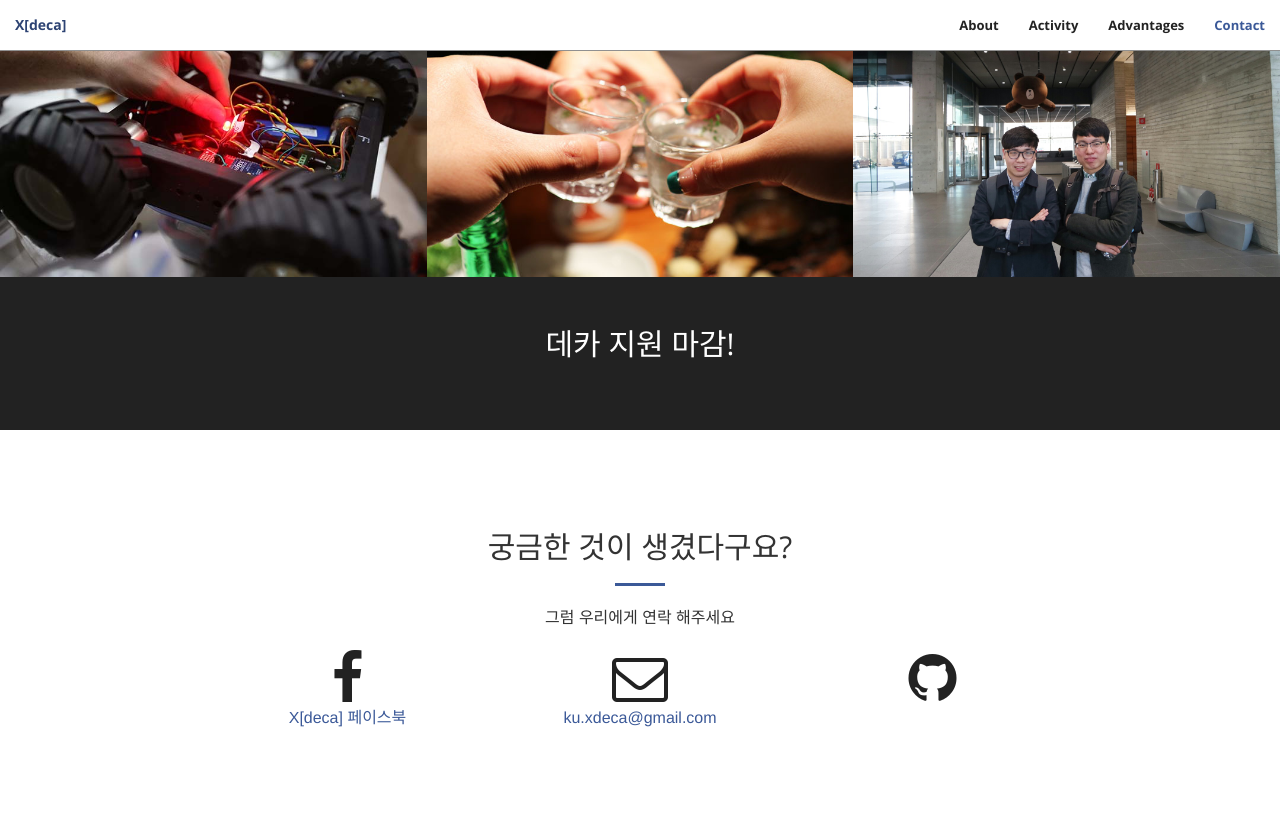
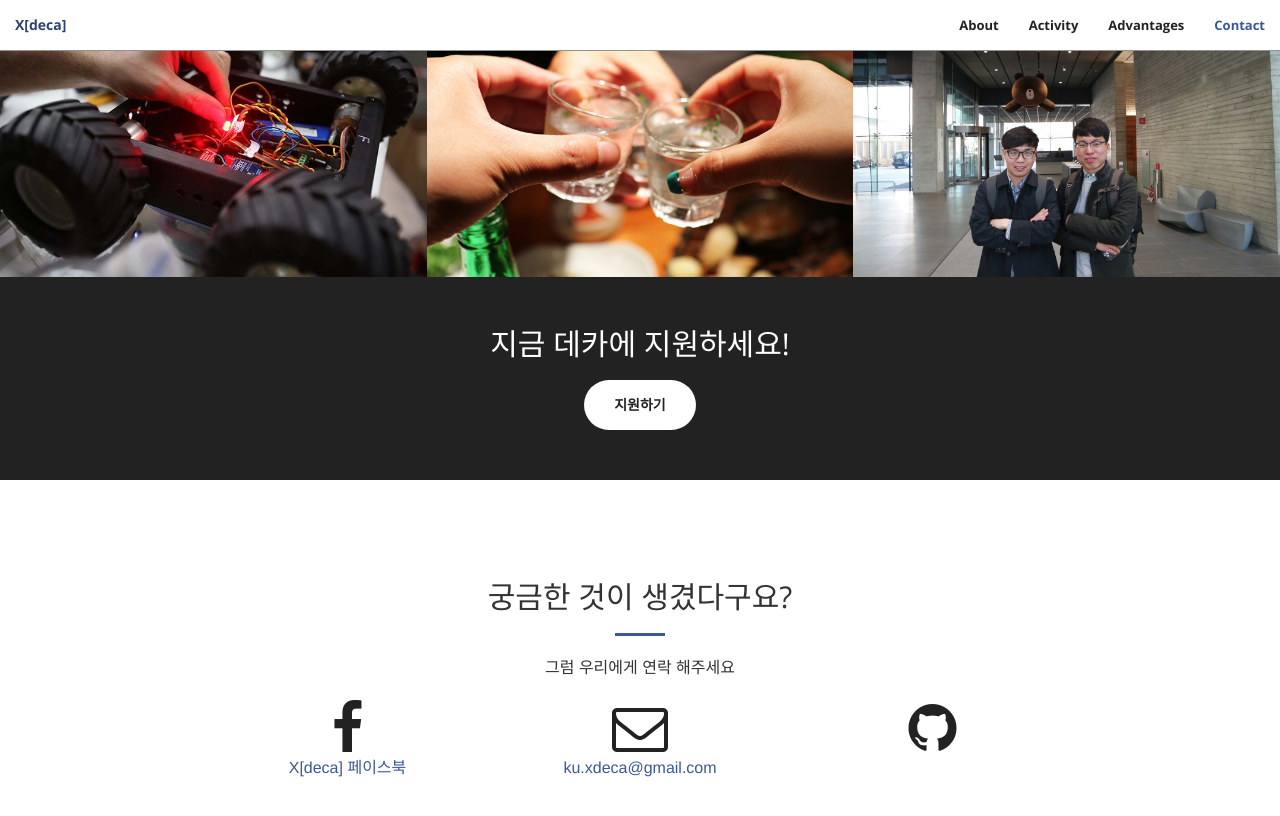
Before and after one commit to XDeca/xdeca.github.io, a Jekyll site: the page built from index.html, in a window 1280 px wide and 900 px high, scrolled down 2542 px. Shown: the top 816 px of the window. Built offline with Jekyll 4.4.1, drawn with Linux system fonts in a browser that asks for light colours.

Commit message:
Update aside.html

```diff
--- a/_includes/aside.html
+++ b/_includes/aside.html
@@ -1,7 +1,8 @@
   <aside class="bg-dark">
       <div class="container text-center">
           <div class="call-to-action">
-              <h2>데카 지원 마감!</h2>
+              <h2>지금 데카에 지원하세요!</h2>
+              <a href="https://docs.google.com/forms/d/e/1FAIpQLSeBCe68jPcObtfIqRugXL8LDVuAbr3cUgPBfgoVDkrSZ5rrMQ/viewform?c=0&w=1" class="btn btn-default btn-xl wow tada">지원하기</a>
           </div>
       </div>
   </aside>
```
